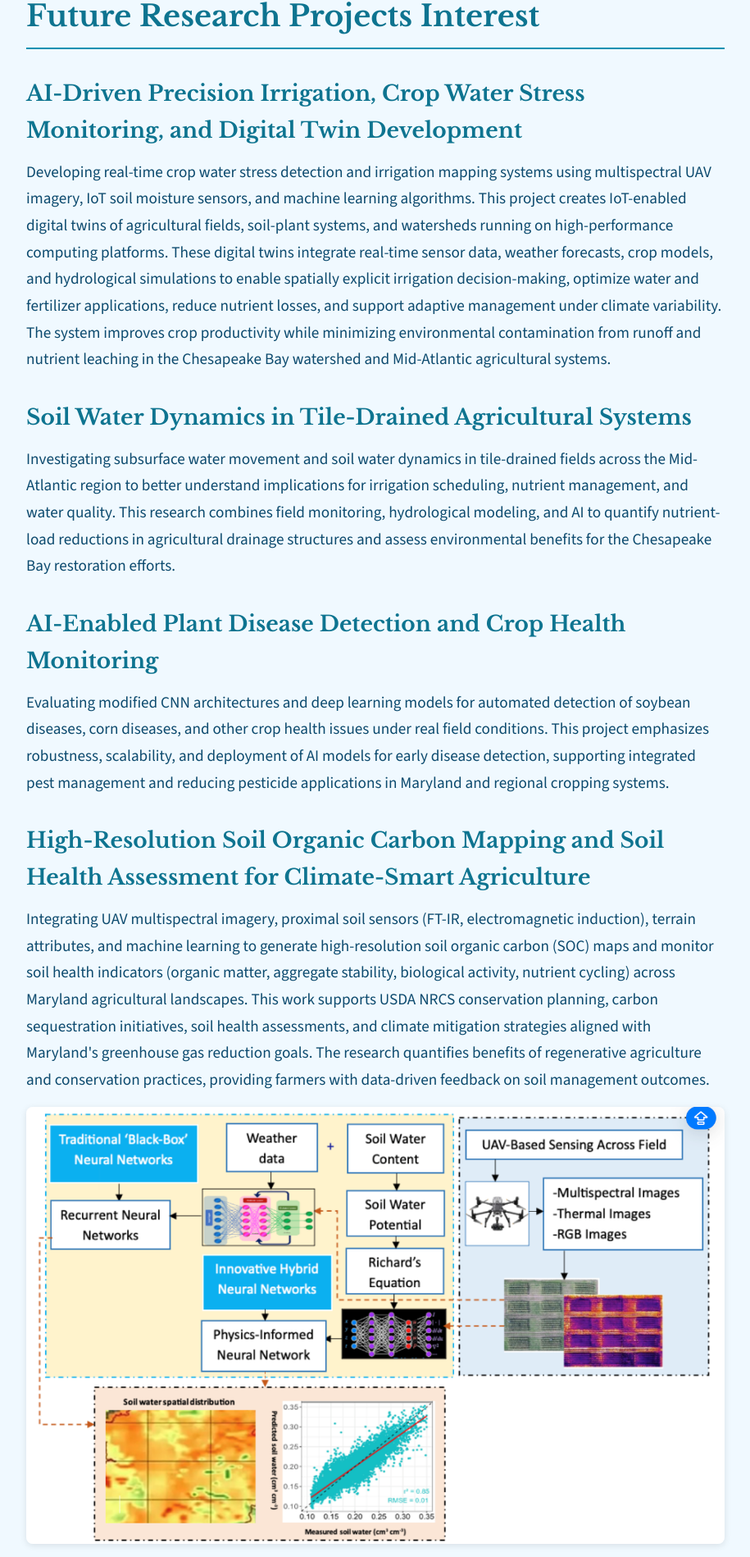
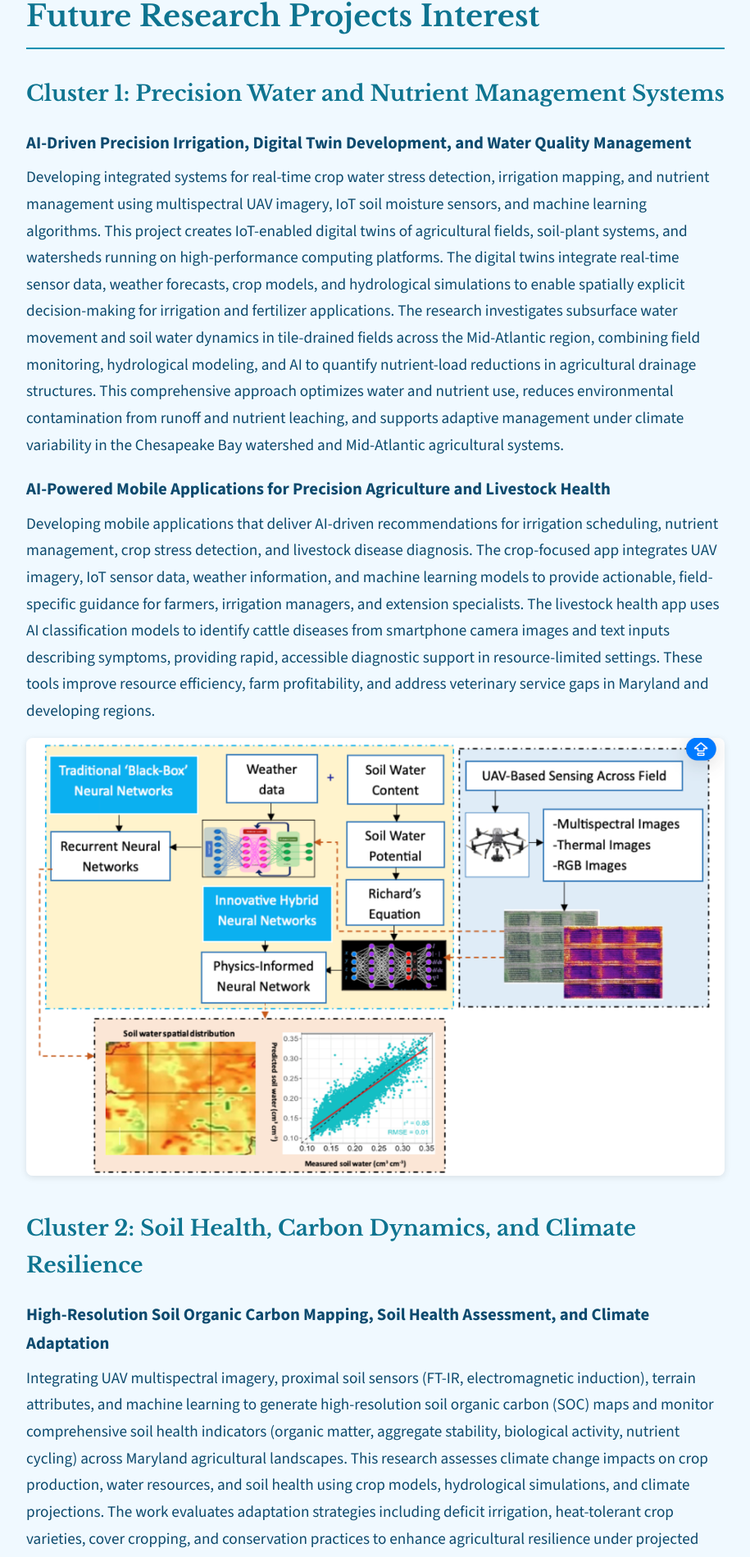
Before and after one commit to f2yapps/agrosensing-ai-lab, a React (Vite) app: page /project in a window 1280 px wide. Shown: the part 761-2660 px from the top of the page at 82% size, without its empty margins (182-1097 px from the left). Built offline with nearby package versions, Linux system fonts and the light colour scheme.

Commit message:
Describe your update

```diff
--- a/src/pages/Project.tsx
+++ b/src/pages/Project.tsx
@@ -3,49 +3,39 @@ export default function Project() {
     <>
       <h1 className="page-title">Future Research Projects Interest</h1>
 
-      <h2>AI-Driven Precision Irrigation, Crop Water Stress Monitoring, and Digital Twin Development</h2>
-      <p>Developing real-time crop water stress detection and irrigation mapping systems using multispectral UAV imagery, IoT soil moisture sensors, and machine learning algorithms. This project creates IoT-enabled digital twins of agricultural fields, soil-plant systems, and watersheds running on high-performance computing platforms. These digital twins integrate real-time sensor data, weather forecasts, crop models, and hydrological simulations to enable spatially explicit irrigation decision-making, optimize water and fertilizer applications, reduce nutrient losses, and support adaptive management under climate variability. The system improves crop productivity while minimizing environmental contamination from runoff and nutrient leaching in the Chesapeake Bay watershed and Mid-Atlantic agricultural systems.</p>
+      <h2 className="cluster-title">Cluster 1: Precision Water and Nutrient Management Systems</h2>
 
-      <h2>Soil Water Dynamics in Tile-Drained Agricultural Systems</h2>
-      <p>Investigating subsurface water movement and soil water dynamics in tile-drained fields across the Mid-Atlantic region to better understand implications for irrigation scheduling, nutrient management, and water quality. This research combines field monitoring, hydrological modeling, and AI to quantify nutrient-load reductions in agricultural drainage structures and assess environmental benefits for the Chesapeake Bay restoration efforts.</p>
+      <h3>AI-Driven Precision Irrigation, Digital Twin Development, and Water Quality Management</h3>
+      <p>Developing integrated systems for real-time crop water stress detection, irrigation mapping, and nutrient management using multispectral UAV imagery, IoT soil moisture sensors, and machine learning algorithms. This project creates IoT-enabled digital twins of agricultural fields, soil-plant systems, and watersheds running on high-performance computing platforms. The digital twins integrate real-time sensor data, weather forecasts, crop models, and hydrological simulations to enable spatially explicit decision-making for irrigation and fertilizer applications. The research investigates subsurface water movement and soil water dynamics in tile-drained fields across the Mid-Atlantic region, combining field monitoring, hydrological modeling, and AI to quantify nutrient-load reductions in agricultural drainage structures. This comprehensive approach optimizes water and nutrient use, reduces environmental contamination from runoff and nutrient leaching, and supports adaptive management under climate variability in the Chesapeake Bay watershed and Mid-Atlantic agricultural systems.</p>
 
-      <h2>AI-Enabled Plant Disease Detection and Crop Health Monitoring</h2>
-      <p>Evaluating modified CNN architectures and deep learning models for automated detection of soybean diseases, corn diseases, and other crop health issues under real field conditions. This project emphasizes robustness, scalability, and deployment of AI models for early disease detection, supporting integrated pest management and reducing pesticide applications in Maryland and regional cropping systems.</p>
-
-      <h2>High-Resolution Soil Organic Carbon Mapping and Soil Health Assessment for Climate-Smart Agriculture</h2>
-      <p>Integrating UAV multispectral imagery, proximal soil sensors (FT-IR, electromagnetic induction), terrain attributes, and machine learning to generate high-resolution soil organic carbon (SOC) maps and monitor soil health indicators (organic matter, aggregate stability, biological activity, nutrient cycling) across Maryland agricultural landscapes. This work supports USDA NRCS conservation planning, carbon sequestration initiatives, soil health assessments, and climate mitigation strategies aligned with Maryland's greenhouse gas reduction goals. The research quantifies benefits of regenerative agriculture and conservation practices, providing farmers with data-driven feedback on soil management outcomes.</p>
+      <h3>AI-Powered Mobile Applications for Precision Agriculture and Livestock Health</h3>
+      <p>Developing mobile applications that deliver AI-driven recommendations for irrigation scheduling, nutrient management, crop stress detection, and livestock disease diagnosis. The crop-focused app integrates UAV imagery, IoT sensor data, weather information, and machine learning models to provide actionable, field-specific guidance for farmers, irrigation managers, and extension specialists. The livestock health app uses AI classification models to identify cattle diseases from smartphone camera images and text inputs describing symptoms, providing rapid, accessible diagnostic support in resource-limited settings. These tools improve resource efficiency, farm profitability, and address veterinary service gaps in Maryland and developing regions.</p>
 
       <figure className="project-figure">
         <img src="/images/News/diagram2.png" alt="Integrated AI Framework – data flow and components overview" width={900} />
       </figure>
 
-      <h2>AI-Powered Mobile Application for Precision Agriculture Decision Support</h2>
-      <p>Developing a mobile application for farmers, irrigation managers, and extension specialists that delivers AI-driven recommendations for irrigation scheduling, nutrient management, and crop stress detection. The app integrates UAV imagery, IoT sensor data, weather information, and machine learning models to provide actionable, field-specific guidance that improves resource efficiency and farm profitability.</p>
+      <h2 className="cluster-title">Cluster 2: Soil Health, Carbon Dynamics, and Climate Resilience</h2>
 
-      <h2>Livestock Disease Diagnosis Using AI and Mobile Imaging</h2>
-      <p>Building a mobile application that uses AI classification models to identify cattle diseases from smartphone camera images and text inputs describing symptoms. This tool provides rapid, accessible diagnostic support for farmers in resource-limited settings, addressing veterinary service gaps and improving livestock health management in Maryland and developing regions.</p>
+      <h3>High-Resolution Soil Organic Carbon Mapping, Soil Health Assessment, and Climate Adaptation</h3>
+      <p>Integrating UAV multispectral imagery, proximal soil sensors (FT-IR, electromagnetic induction), terrain attributes, and machine learning to generate high-resolution soil organic carbon (SOC) maps and monitor comprehensive soil health indicators (organic matter, aggregate stability, biological activity, nutrient cycling) across Maryland agricultural landscapes. This research assesses climate change impacts on crop production, water resources, and soil health using crop models, hydrological simulations, and climate projections. The work evaluates adaptation strategies including deficit irrigation, heat-tolerant crop varieties, cover cropping, and conservation practices to enhance agricultural resilience under projected temperature increases, precipitation variability, and extreme weather events. This comprehensive approach supports USDA NRCS conservation planning, carbon sequestration initiatives, climate mitigation strategies aligned with Maryland's greenhouse gas reduction goals, and provides farmers with data-driven feedback on regenerative agriculture and soil management outcomes.</p>
 
-      <h2>Climate Adaptation Strategies for Maryland Agriculture</h2>
-      <p>Assessing climate change impacts on Maryland crop production, water resources, and soil health using crop models, hydrological simulations, and climate projections. This research evaluates adaptation strategies including deficit irrigation, heat-tolerant crop varieties, cover cropping, and conservation practices to enhance agricultural resilience under projected temperature increases, precipitation variability, and extreme weather events.</p>
+      <h2 className="cluster-title">Cluster 3: AI-Enabled Crop Health and Pest Management</h2>
 
-      <h2>Nutrient Management and Water Quality Improvement in the Chesapeake Bay Watershed</h2>
-      <p>Quantifying nutrient (nitrogen, phosphorus) dynamics in agricultural systems and evaluating best management practices (BMPs) for reducing nutrient loads to the Chesapeake Bay. This project combines field monitoring, water quality modeling, and AI to assess effectiveness of controlled drainage, cover crops, precision fertilizer application, and other BMPs in meeting Maryland's Total Maximum Daily Load (TMDL) commitments.</p>
+      <h3>Integrated Crop Health Monitoring and Pest Management Using AI and Remote Sensing</h3>
+      <p>Developing comprehensive AI-powered systems for early detection of plant diseases, pests, and crop health issues using modified CNN architectures, deep learning models, UAV imagery, weather data, and predictive models. This integrated approach evaluates automated detection of soybean diseases, corn diseases, and other crop health issues under real field conditions, while creating early warning systems for agricultural pests and diseases. The project emphasizes robustness, scalability, and deployment of AI models that enable targeted, timely interventions for integrated pest management. This work reduces pesticide use, lowers production costs, minimizes environmental impacts, and protects crop yields in Maryland's diverse agricultural systems.</p>
 
-      <h2>Urban Agriculture and Green Infrastructure Optimization</h2>
-      <p>Applying AI, remote sensing, and IoT to optimize urban agriculture systems, community gardens, and green infrastructure in Maryland cities. This work supports urban food production, stormwater management, heat island mitigation, and community resilience through data-driven design and management of urban agricultural and green spaces.</p>
-
-      <h2>Integrated Pest Management Using AI and Remote Sensing</h2>
-      <p>Developing AI-powered early warning systems for agricultural pests and diseases using UAV imagery, weather data, and predictive models. This project enables targeted, timely interventions that reduce pesticide use, lower production costs, and minimize environmental impacts while protecting crop yields in Maryland's diverse agricultural systems.</p>
+      <h3>Precision Nutrient Management for Specialty Crops and Urban Agriculture</h3>
+      <p>Optimizing nitrogen, phosphorus, and micronutrient management for Maryland specialty crops (vegetables, fruits, greenhouse production) and urban agriculture systems using UAV multispectral imagery, plant tissue analysis, remote sensing, IoT, and machine learning. This project applies AI-driven approaches to optimize community gardens, urban farms, and green infrastructure in Maryland cities, supporting urban food production, stormwater management, heat island mitigation, and community resilience. The integrated approach reduces fertilizer costs, minimizes nutrient losses, improves crop quality and marketability for Maryland's high-value agricultural sectors, and enables data-driven design and management of urban agricultural and green spaces.</p>
 
       <figure className="project-figure">
         <img src="/images/News/diagram3.png" alt="Integrated AI Framework diagram" width={900} />
       </figure>
 
-      <h2>Precision Nutrient Management for Specialty Crops</h2>
-      <p>Optimizing nitrogen, phosphorus, and micronutrient management for Maryland specialty crops (vegetables, fruits, greenhouse production) using UAV multispectral imagery, plant tissue analysis, and machine learning. This project reduces fertilizer costs, minimizes nutrient losses, and improves crop quality and marketability for Maryland's high-value agricultural sectors.</p>
+      <h2 className="cluster-title">Cluster 4: Global Capacity Building and Knowledge Transfer</h2>
 
-      <h2>Global Mentorship Platform for Academic Capacity Building</h2>
-      <p>Expanding a volunteer-based digital platform that connects students and early-career professionals in developing countries with mentors in developed countries. This initiative facilitates knowledge transfer, career guidance, and capacity building in agriculture, natural resources, and engineering, supporting global food security and sustainable development goals.</p>
+      <h3>Global Mentorship Platform for Academic Capacity Building</h3>
+      <p>Expanding a volunteer-based digital platform that connects students and early-career professionals in developing countries with mentors in developed countries. This initiative facilitates knowledge transfer, scholarship opportunities, career guidance, and capacity building in agriculture, water resources, AI, engineering, and related fields, supporting global food security and sustainable development goals.</p>
 
       <h2>Postdoctoral Research Associate<br />University of Maryland</h2>
       <p>Focused on AI-driven precision irrigation, crop water stress monitoring, and nutrient-load reduction using UAV imagery, IoT sensing networks, digital twins, machine learning, and decision support systems deployed on high-performance computing (HPC) resources to improve water use efficiency and environmental sustainability.</p>
```
